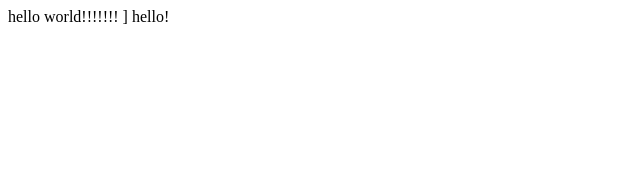
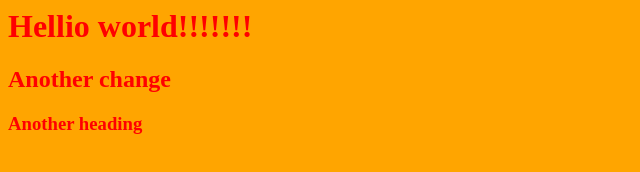
Before and after one commit to nikibrown/test-repo, a plain HTML site: page test.html in a window 1280 px wide. Shown: the whole page, without its empty margins (0-640 px from the left). Drawn offline with Linux system fonts and the light colour scheme.

Commit message:
updated files again

```diff
--- a/style.css
+++ b/style.css
@@ -1,3 +1,4 @@
 body {
     color: red;
+    background-color: orange;
 }
--- a/test.html
+++ b/test.html
@@ -1,4 +1,17 @@
-hello world!!!!!!!
-]
+<html>
 
-hello!
+<head>
+    <link rel="stylesheet" href="style.css">
+    <title>Test Repo!</title>
+</head>
+
+<body>
+
+    <h1>Hellio world!!!!!!!</h1>
+
+    <h2>Another change</h2>
+
+    <h3>Another heading</h3>
+</body>
+
+</html>
```
Also changed, not shown: index.html (+1 -0 lines).
